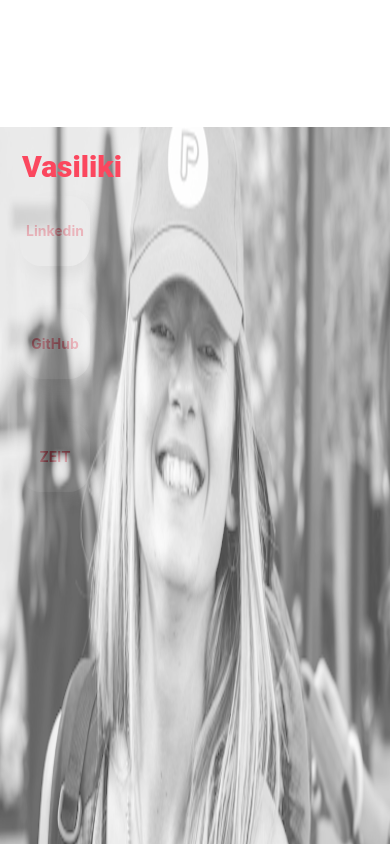
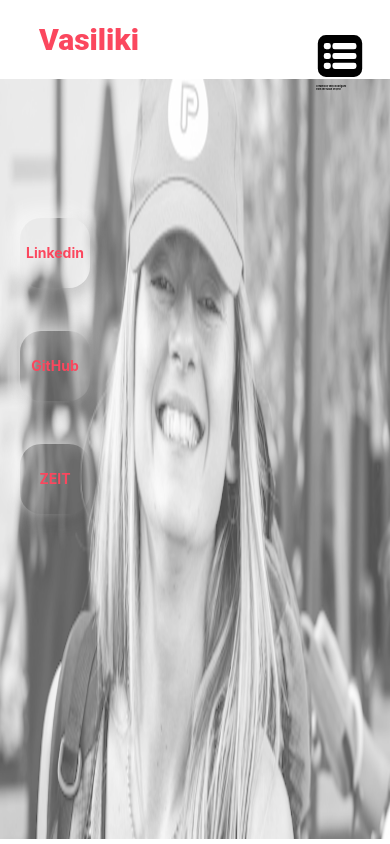
Before and after one commit to Viki-Robles/portfolio, a React (Create React App) app: page / in a window 390 px wide. Built offline with nearby package versions, Linux system fonts and the light colour scheme.

Commit message:
mobile updates UI

```diff
--- a/src/App.css
+++ b/src/App.css
@@ -23,6 +23,10 @@ html,body
     overflow-x: hidden;
 }
 
+.hero {
+
+}
+
 .footer {
     display:grid;
     position:absolute;
@@ -31,6 +35,7 @@ html,body
     color:#FB475E;
     font-size:14px;
     padding-bottom:20%;
+    z-index:1;
 
 
 }
--- a/src/App.js
+++ b/src/App.js
@@ -18,12 +18,12 @@ function App() {
     <Router>
       <ScrollToTop />
       <div className="App">
-        <div className="hero">
+
           <Footer />
           <NavBar />
           <div className="header">Vasiliki</div>
           <img src={vikipeki} alt="mypic" className="portfoliopic" />
-        </div>
+
         <h3 className="portfolio_name" id="portfolio">PORTFOLIO</h3>
         <Gallery />
         <br />
--- a/src/Container/Container.css
+++ b/src/Container/Container.css
@@ -87,7 +87,11 @@
 
 
 .header {
-    z-index:2;
+    margin-right: 60%;
+    font-size: 30px;
+    font-weight: 800;
+    font-family: "Roboto";
+    color: #FB475E;
 }
 
 
--- a/src/NavBar/NavBar.css
+++ b/src/NavBar/NavBar.css
@@ -1,16 +1,17 @@
+
 
 .portfoliopic {
     opacity:0.7;
     height:90vh;
     width:100vw;
     background-size: cover;
-
+    z-index:1;
 
 }
 
 .header{
     color: #FB475E;
-    position: absolute;
+    position: relative;
     margin: 22px;
     font-size: 30px;
     font-weight: 800;
@@ -29,6 +30,7 @@
     flex-direction: row-reverse;
     align-items: center;
     top:0;
+    position: absolute;
 }
 
 .burger {
@@ -38,8 +40,6 @@
 }
 
 .burgerButton {
-    position:relative;
-    margin-bottom: 320%;
     background:none;
     border:none;
     outline:none;
```
